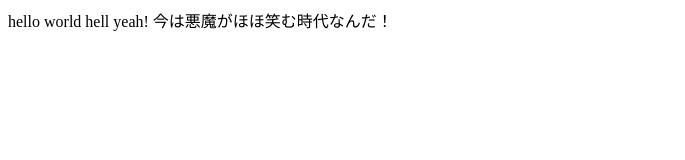
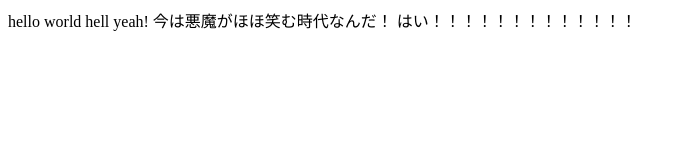
Before and after one commit to uesugi-bugs/miniSite, a plain HTML site: page index.html in a window 1280 px wide. Shown: the whole page, without its empty margins (0-685 px from the left). Drawn offline with Linux system fonts and the light colour scheme.

Commit message:
返事を追加

```diff
--- a/index.html
+++ b/index.html
@@ -9,5 +9,6 @@
 		world
 		hell yeah!
 		今は悪魔がほほ笑む時代なんだ！
+		はい！！！！！！！！！！！！！
 	</body>
 </html>
```
